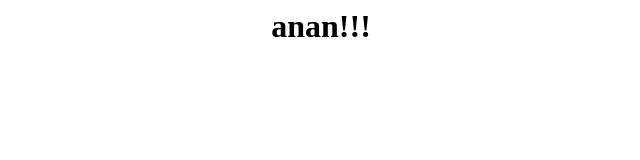
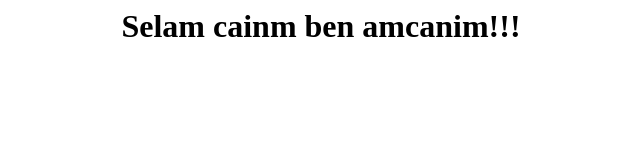
Before and after one commit to Arslanonat06/Arslanonat06.github.io, a plain HTML site: page index.html in a window 1280 px wide. Shown: the whole page, without its empty margins (319-959 px from the left). Drawn offline with Linux system fonts and the light colour scheme.

Commit message:
Update index.html

```diff
--- a/index.html
+++ b/index.html
@@ -12,6 +12,6 @@
     <script id="Cookiebot" src="https://consent.cookiebot.com/uc.js" data-cbid="0841ca54-820e-4fbb-b91b-7104d3675895" type="text/javascript" async></script>
   </head>
   <body>
-    <h1 align="center"> anan!!!</h1>
+    <h1 align="center"> Selam cainm ben amcanim!!!</h1>
   </body>
 </html>
```
